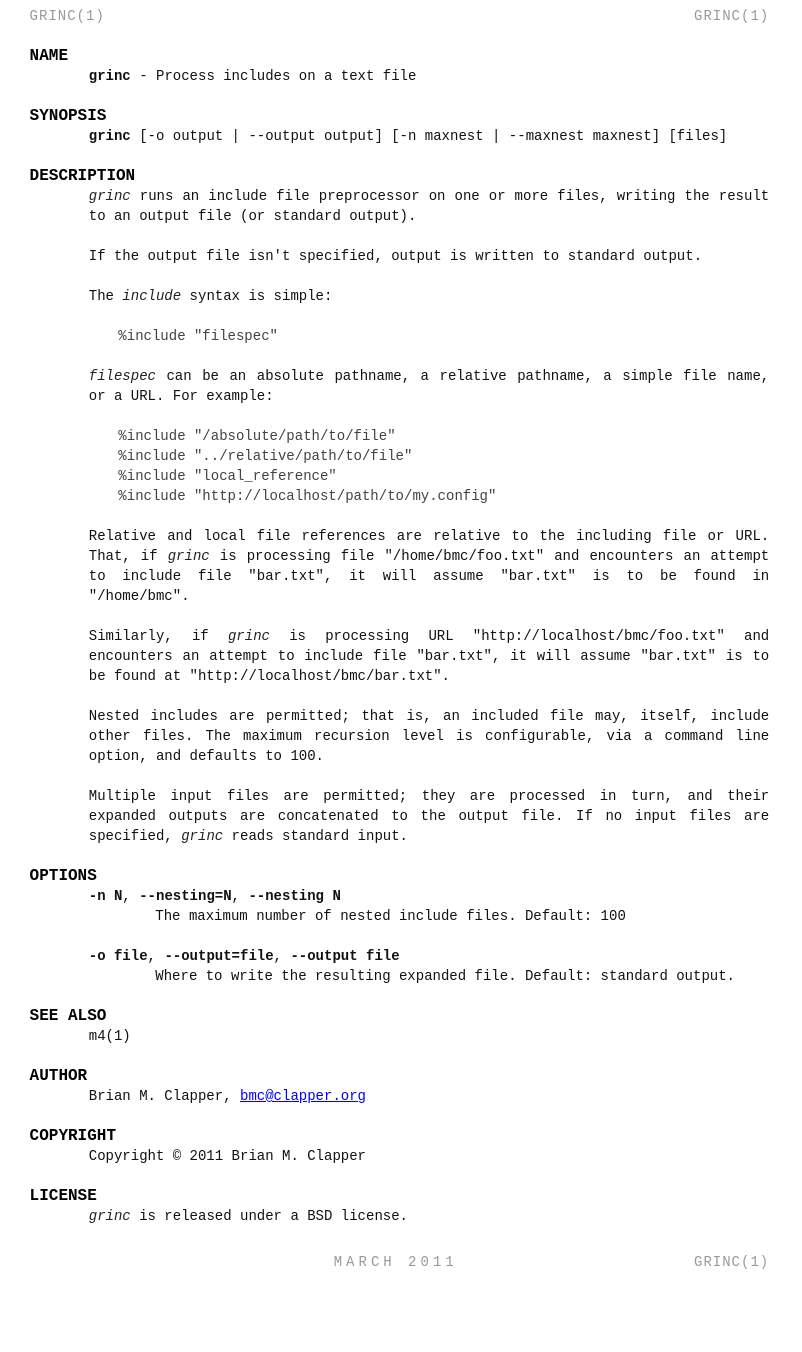
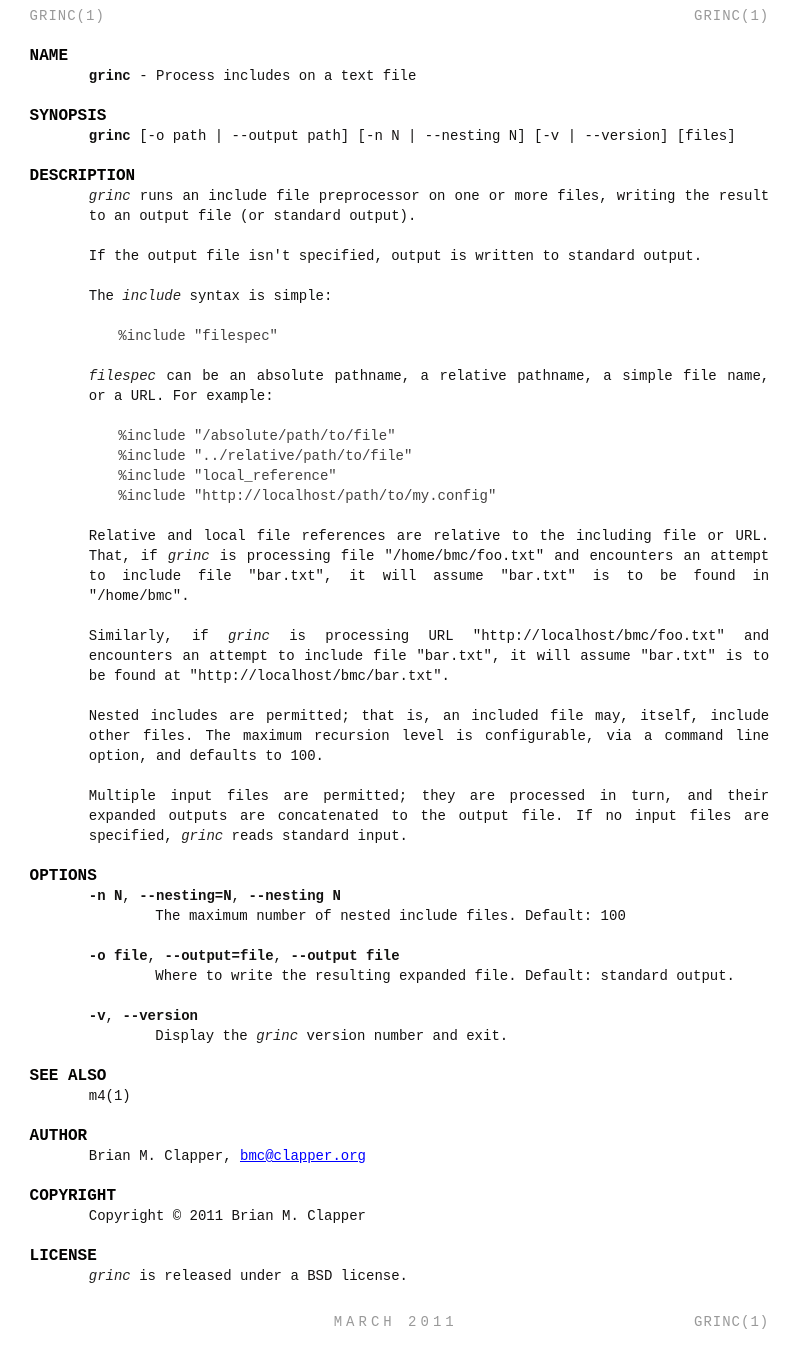
Before and after one commit to bmc/grinc, a Jekyll site: the page man/grinc.1.html, which Jekyll copies as it is, in a window 1280 px wide. Shown: the whole page, without its empty margins (0-802 px from the left). Built offline with Jekyll 4.4.1, drawn with Linux system fonts in a browser that asks for light colours; before the commit the page ends 1292 px from its top, so only the background shows below that.

Commit message:
version 0.1.2

```diff
--- a/man/grinc.1.html
+++ b/man/grinc.1.html
@@ -76,7 +76,7 @@
 
 <h2 id="SYNOPSIS">SYNOPSIS</h2>
 
-<p><code>grinc</code> [-o output | --output output] [-n maxnest | --maxnest maxnest] [files]</p>
+<p><code>grinc</code> [-o path | --output path] [-n N | --nesting N] [-v | --version] [files]</p>
 
 <h2 id="DESCRIPTION">DESCRIPTION</h2>
 
@@ -121,6 +121,7 @@ are specified, <em>grinc</em> reads standard input.</p>
 <dl>
 <dt><code>-n N</code>, <code>--nesting=N</code>, <code>--nesting N</code></dt><dd><p>The maximum number of nested include files. Default: 100</p></dd>
 <dt><code>-o file</code>, <code>--output=file</code>, <code>--output file</code></dt><dd><p>Where to write the resulting expanded file. Default: standard output.</p></dd>
+<dt><code>-v</code>, <code>--version</code></dt><dd><p>Display the <em>grinc</em> version number and exit.</p></dd>
 </dl>
 
 
```
Also changed, not shown: CHANGELOG.md.
